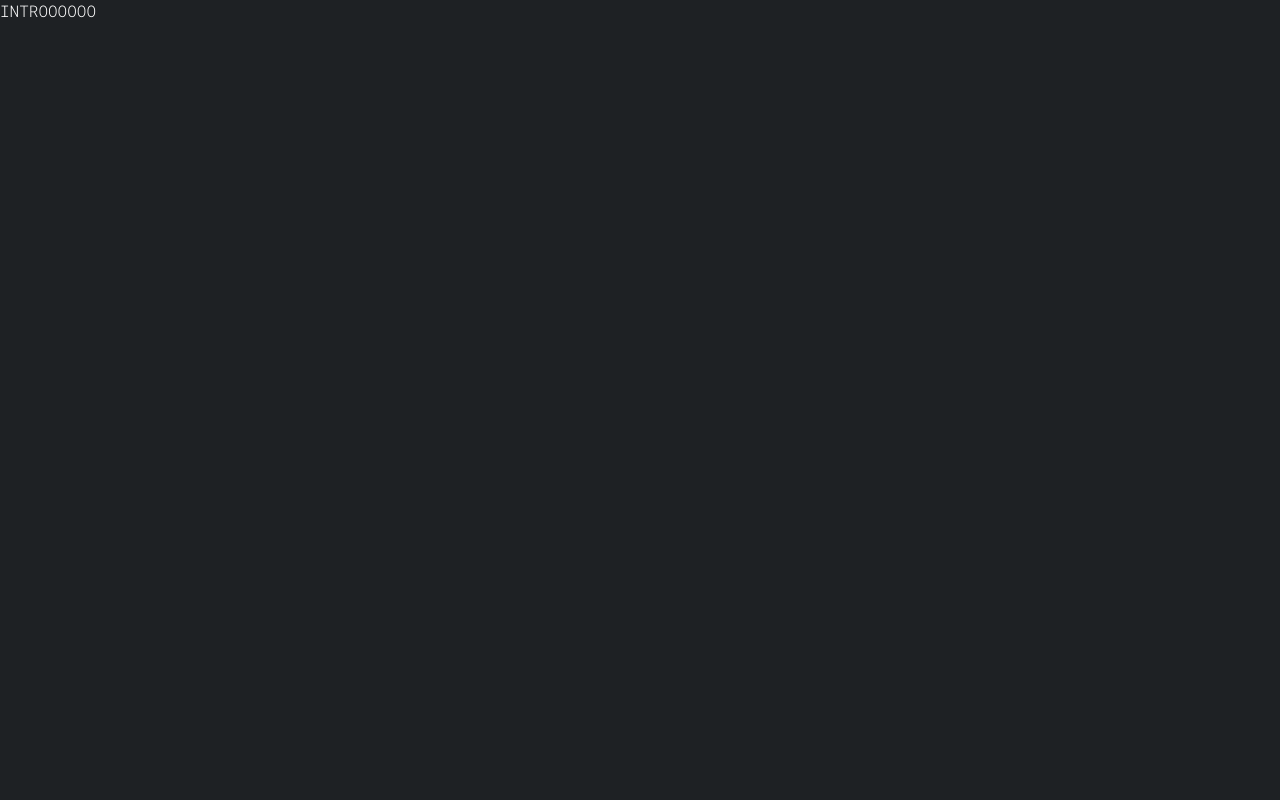
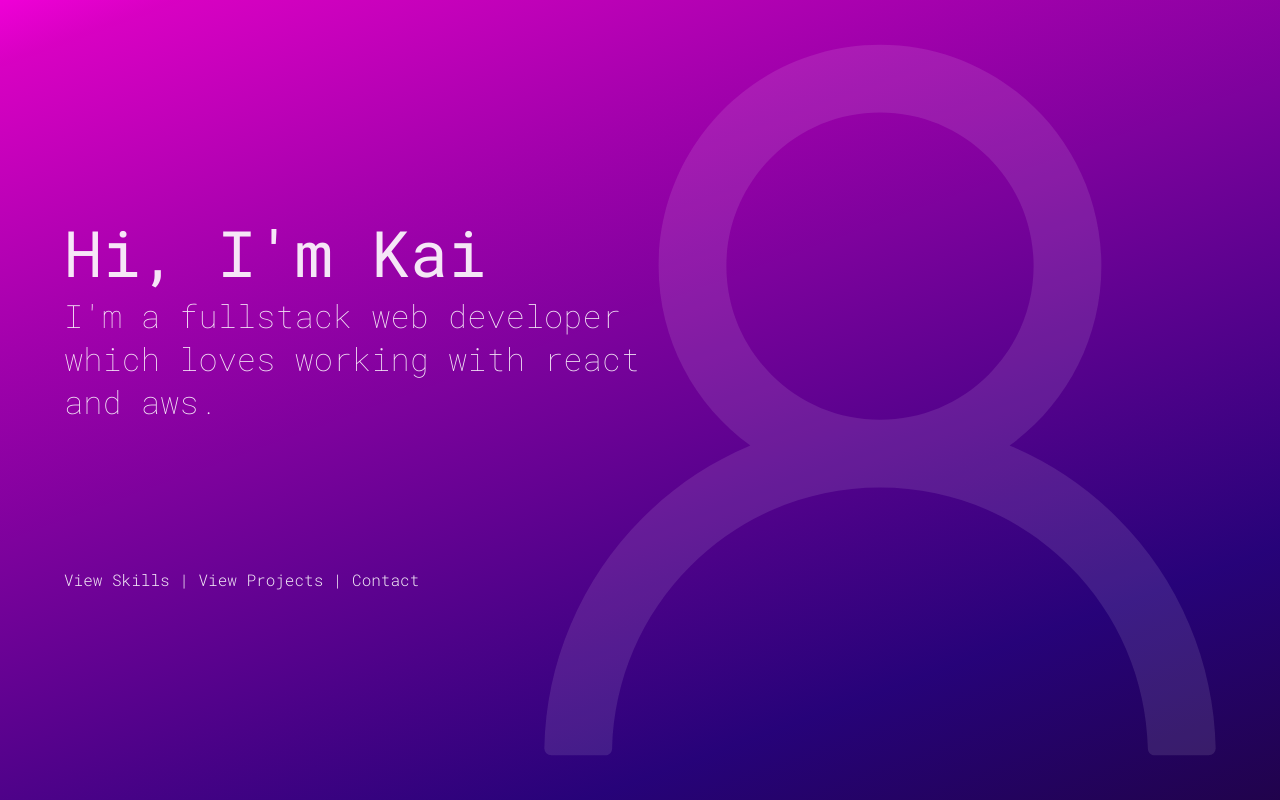
Before and after one commit to kaibarzen/portfolio-v4, a React (Create React App) app: page / in a window 1280 px wide. Shown: the top 800 px of the page. Built offline with nearby package versions, Linux system fonts and the light colour scheme.

Commit message:
intro page

```diff
--- a/src/Components/pages/home/Home.tsx
+++ b/src/Components/pages/home/Home.tsx
@@ -6,6 +6,7 @@ const Home = () =>
     return (
         <div>
             <Intro/>
+	        <Intro/>
         </div>
     );
 };
--- a/src/Components/pages/home/intro/Intro.tsx
+++ b/src/Components/pages/home/intro/Intro.tsx
@@ -1,12 +1,31 @@
 import React from 'react';
+import './intro.sass';
+import person from "../../../../resources/media/person.svg"
 
 const Intro = () =>
 {
-    return (
-        <div>
-            INTROOOOOO
-        </div>
-    );
+	return (
+		<div className={'intro'}>
+			<div className={"person"} style={{backgroundImage:`url(${person})`}}>
+				<div className={"container"}>
+					<div>
+						<h1>
+							Hi, I'm Kai
+						</h1>
+
+						<p>
+							I'm a fullstack web developer which loves working with react and aws.
+						</p>
+					</div>
+
+					<div>
+						View Skills | View Projects | Contact
+					</div>
+
+				</div>
+			</div>
+		</div>
+	);
 };
 
 export default Intro;
--- /dev/null
+++ b/src/Components/pages/home/intro/intro.sass
@@ -0,0 +1,24 @@
+$containerPadding: 64px
+
+.intro
+  min-height: 100vh
+  background-image: linear-gradient(160deg,#ef00d7 0,rgba(239,0,215,.9) 5%,rgba(72,0,236,.5) 80%,rgba(60,0,146,.5) 100%)
+  background-size: cover
+  background-attachment: fixed
+
+  .container
+    padding: $containerPadding
+    min-height: calc(100vh - #{$containerPadding} * 2)
+    display: flex
+    flex-direction: column
+    justify-content: space-evenly
+    align-items: flex-start
+
+    p
+      min-width: 500px
+      width: 55%
+
+  .person
+    background-position: right
+    background-size: contain
+    background-repeat: no-repeat
--- a/src/index.sass
+++ b/src/index.sass
@@ -1,7 +1,7 @@
 body
   margin: 0
-  background-color: #1e2124
-  color: white
+  background-color: #050505
+  color: rgba(255,255,255,.9)
   font-family: 'Roboto Mono', 'Oxygen', 'Ubuntu', sans-serif
   font-weight: 300
   -webkit-font-smoothing: antialiased
@@ -9,7 +9,7 @@ body
 
 h1
   font-size: 4rem
-  font-weight: 300
+  font-weight: 400
   margin-block-start: 0
   margin-block-end: 0
 h1.underline
--- /dev/null
+++ b/src/react-app-env.d.ts
@@ -0,0 +1 @@
+/// <reference types="react-scripts" />
```
Also changed, not shown: src/resources/media/person.svg (added).
